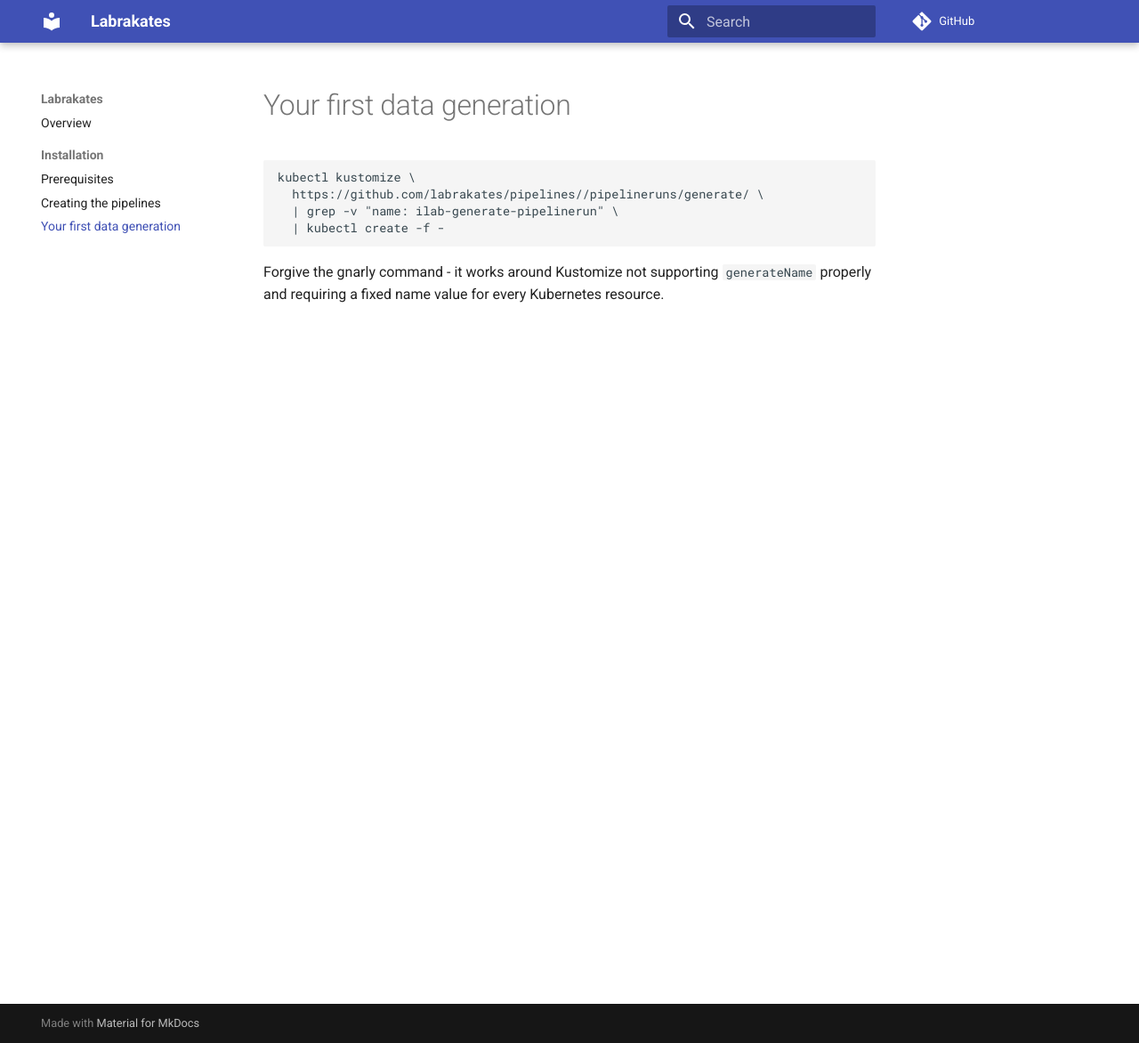
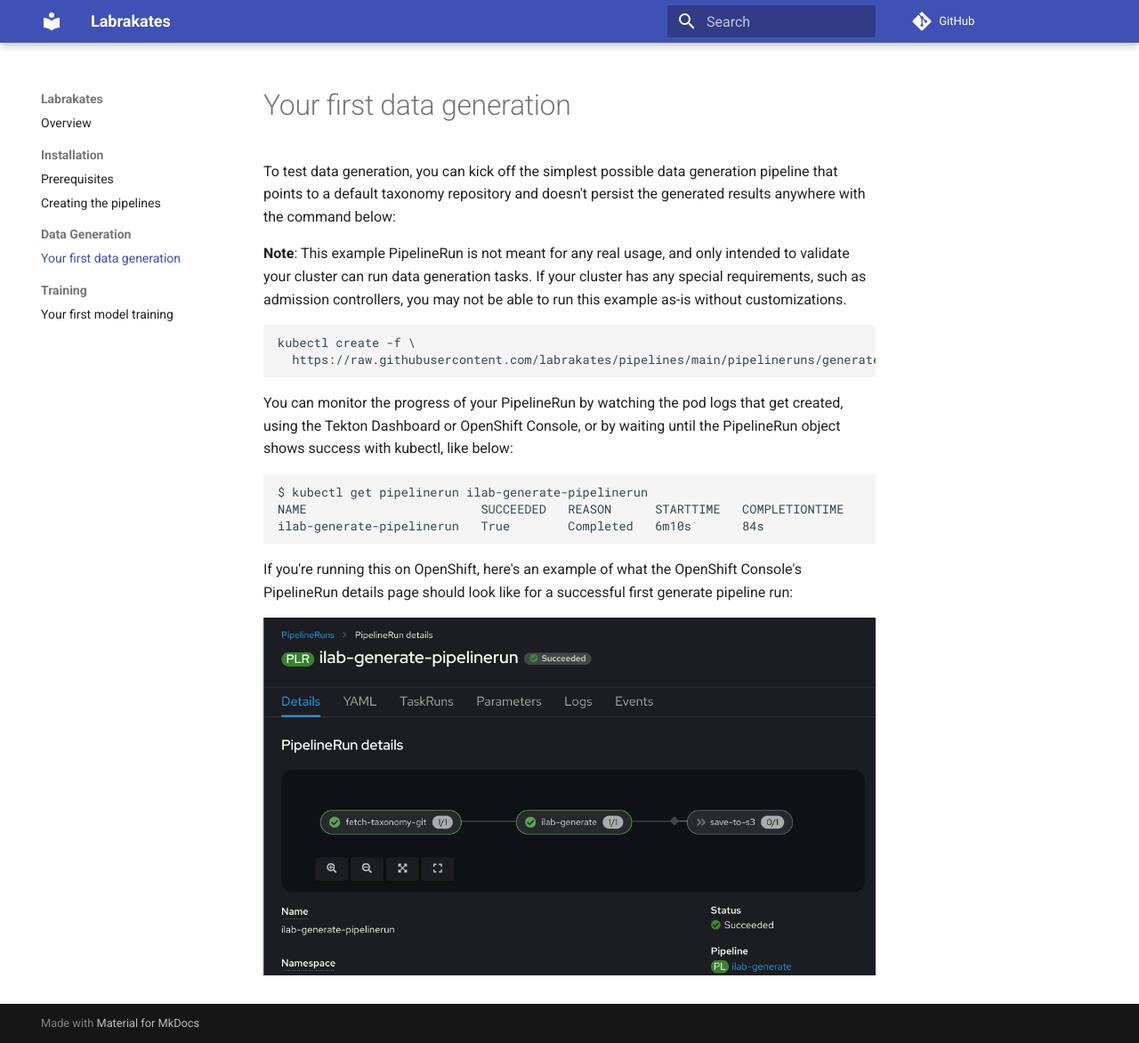
Before and after one commit to labrakates/labrakates.github.io, an MkDocs documentation site: the page built from docs/first_data_generation.md, in a window 1280 px wide and 1172 px high. Shown: the whole window at 89% size. Built offline with MkDocs 1.6.1 and Material for MkDocs 9.7.7, drawn with Linux system fonts in a browser that asks for light colours; comment, search, counter and statistics services are not loaded.

Commit message:
Simplify first data generation
Remove kustomize from the first example for now, and add examples of
successful output from `kubectl` and the OpenShift Console.

Also stub in a first training page and tweak the nav sections.

Signed-off-by: Ben Browning <bbrownin@redhat.com>

````diff
--- a/docs/first_data_generation.md
+++ b/docs/first_data_generation.md
@@ -1,14 +1,35 @@
 # Your first data generation
 
 
+To test data generation, you can kick off the simplest possible data
+generation pipeline that points to a default taxonomy repository and
+doesn't persist the generated results anywhere with the command below:
+
+**Note**: This example PipelineRun is not meant for any real usage,
+and only intended to validate your cluster can run data generation
+tasks. If your cluster has any special requirements, such as admission
+controllers, you may not be able to run this example as-is without
+customizations.
 
 ```
-kubectl kustomize \
-  https://github.com/labrakates/pipelines//pipelineruns/generate/ \
-  | grep -v "name: ilab-generate-pipelinerun" \
-  | kubectl create -f -
+kubectl create -f \
+  https://raw.githubusercontent.com/labrakates/pipelines/main/pipelineruns/generate/generate.yaml
 ```
 
-Forgive the gnarly command - it works around Kustomize not supporting
-`generateName` properly and requiring a fixed name value for every
-Kubernetes resource.
+You can monitor the progress of your PipelineRun by watching the pod
+logs that get created, using the Tekton Dashboard or OpenShift
+Console, or by waiting until the PipelineRun object shows success with
+kubectl, like below:
+
+```
+$ kubectl get pipelinerun ilab-generate-pipelinerun
+NAME                        SUCCEEDED   REASON      STARTTIME   COMPLETIONTIME
+ilab-generate-pipelinerun   True        Completed   6m10s       84s
+```
+
+
+If you're running this on OpenShift, here's an example of what the
+OpenShift Console's PipelineRun details page should look like for a
+successful first generate pipeline run:
+
+![OpenShift PipelineRun details](img/first_generate_pipeline_console.png)
--- a/mkdocs.yml
+++ b/mkdocs.yml
@@ -6,6 +6,7 @@ repo_url: https://github.com/labrakates/pipelines
 theme:
   name: material
   features:
+    - navigation.expand
     - navigation.sections
 
 nav:
@@ -13,4 +14,7 @@ nav:
   - Installation:
     - Prerequisites: prerequisites.md
     - Creating the pipelines: creating_pipelines.md
+  - Data Generation:
     - Your first data generation: first_data_generation.md
+  - Training:
+    - Your first model training: first_training.md
````
Also changed, not shown: docs/first_training.md (added, +3 -0 lines), docs/img/first_generate_pipeline_console.png (added).
